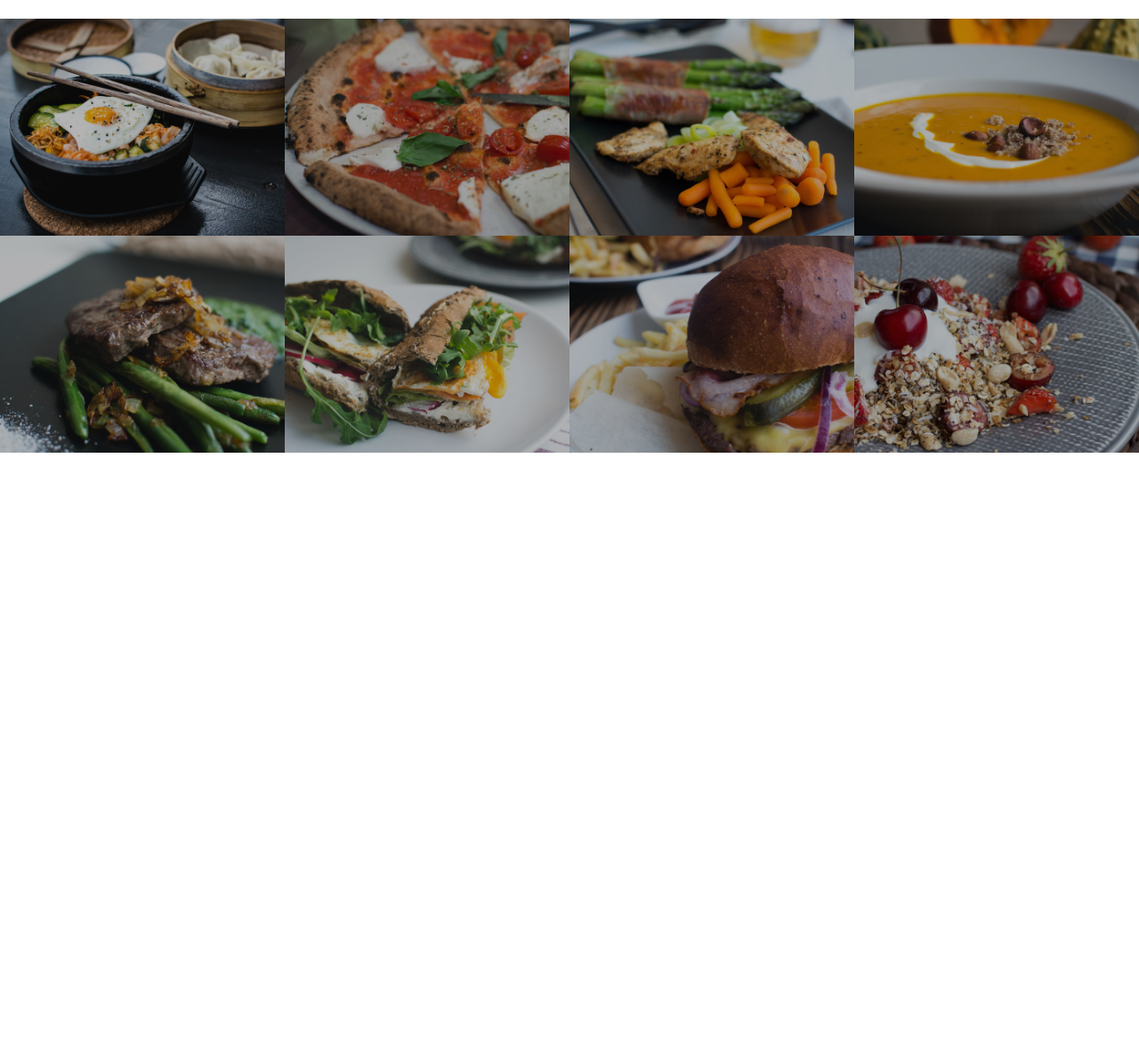
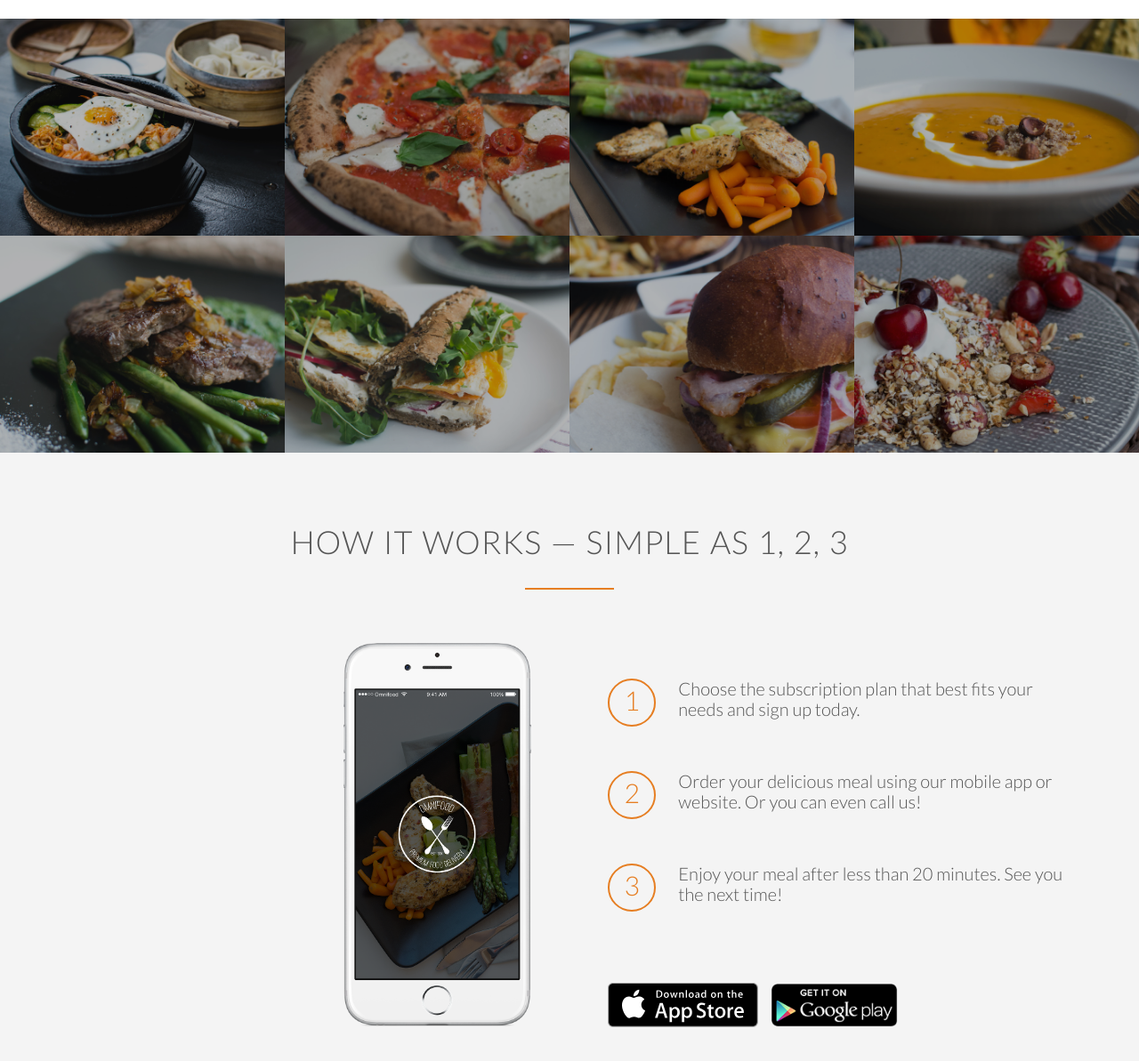
Before and after one commit to DinukaNimesh/omnifood-website, a plain HTML site: page index.html in a window 1280 px wide. Shown: the part 1489-2682 px from the top of the page at 89% size. Before the commit the page ends 1998 px from the top, so only its background shows below. Drawn offline with Linux system fonts and the light colour scheme; files whose address does not match are found by name.

Commit message:
create how it work section

```diff
--- a/index.html
+++ b/index.html
@@ -70,7 +70,7 @@
         </section>
 
         <section class="section-meals">
-            <ul class="meals-showcase">
+            <ul class="meals-showcase clearfix">
                 <li>
                      <figure class="meal-photo">
                         <img src="resources/img/1.jpg" alt="Korean bibimbap with egg and vegetables">
@@ -92,7 +92,7 @@
                     </figure>
                 </li>
             </ul>
-            <ul class="meals-showcase">
+            <ul class="meals-showcase clearfix">
                 <li>
                     <figure class="meal-photo">
                         <img src="resources/img/5.jpg" alt="Paleo beef steak with vegetables">
@@ -117,6 +117,35 @@
         </section>
 
 
+        <section class="section-steps" id="works">
+            <div class="row">
+                <h2>How it works &mdash; Simple as 1, 2, 3</h2>
+            </div>
+            <div class="row">
+                <div class="col span-1-of-2 steps-box">
+                    <img src="resources/img/app-iPhone.png" alt="Omnifood app on iPhone" class="app-screen js--wp-2">
+                </div>
+                <div class="col span-1-of-2 steps-box">
+                    <div class="works-step clearfix">
+                        <div>1</div>
+                        <p>Choose the subscription plan that best fits your needs and sign up today.</p>
+                    </div>
+                    <div class="works-step clearfix">
+                        <div>2</div>
+                        <p>Order your delicious meal using our mobile app or website. Or you can even call us!</p>
+                    </div>
+                    <div class="works-step clearfix">
+                        <div>3</div>
+                        <p>Enjoy your meal after less than 20 minutes. See you the next time!</p>
+                    </div>
+
+                    <a href="#" class="btn-app"><img src="resources/img/download-app.svg" alt="App Store Button"></a>
+                    <a href="#" class="btn-app"><img src="resources/img/download-app-android.png" alt="Play Store Button"></a>
+                </div>
+            </div>
+        </section>
+
+
 
     </body>
 </html>
--- a/resources/css/style.css
+++ b/resources/css/style.css
@@ -17,6 +17,14 @@ html {
     text-rendering: optimizeLegibility;
 }
 
+.clearfix {zoom: 1;}
+.clearfix:after {
+    content: '.';
+    clear: both;
+    display: block;
+    height: 0;
+    visibility: hidden;
+}
 
 /* ---------------------------------------------- */
 /* REUSABLE COMPONENTS */
@@ -237,3 +245,66 @@ header {
     opacity: 1;
     transform: scale(1.03);
 }
+
+
+
+/* ----------------------------------------------- */
+/* HOW IT WORKS SECTION */
+/* ----------------------------------------------- */
+
+.section-steps {
+    background-color: #f4f4f4;
+}
+
+.steps-box {
+    margin-top: 30px;
+}
+
+
+.steps-box:first-child {
+    text-align: right;
+    padding-right: 3%;
+}
+
+.steps-box:last-child {
+    text-align: left;
+    padding-left: 3%;
+    margin-top: 70px;
+}
+
+.app-screen {
+    width: 40%;
+}
+
+.works-step {
+    margin-bottom: 50px;
+}
+
+.works-step:last-of-type {
+    margin-bottom: 80px;
+}
+
+.works-step div {
+    color: #e67e22;
+    font-size: 150%;
+    height: 54px;
+    width: 54px;
+    border: 2px solid #e67e22;
+    border-radius: 50%;
+    display: inline-block;
+    text-align: center;
+    margin-right: 25px;
+    float: left;
+    padding: 5px;
+}
+
+.btn-app:link,
+.btn-app:visited {
+    border: 0;
+}
+
+.btn-app img {
+    height: 50px;
+    width: auto;
+    margin-right: 10px;
+}
```
